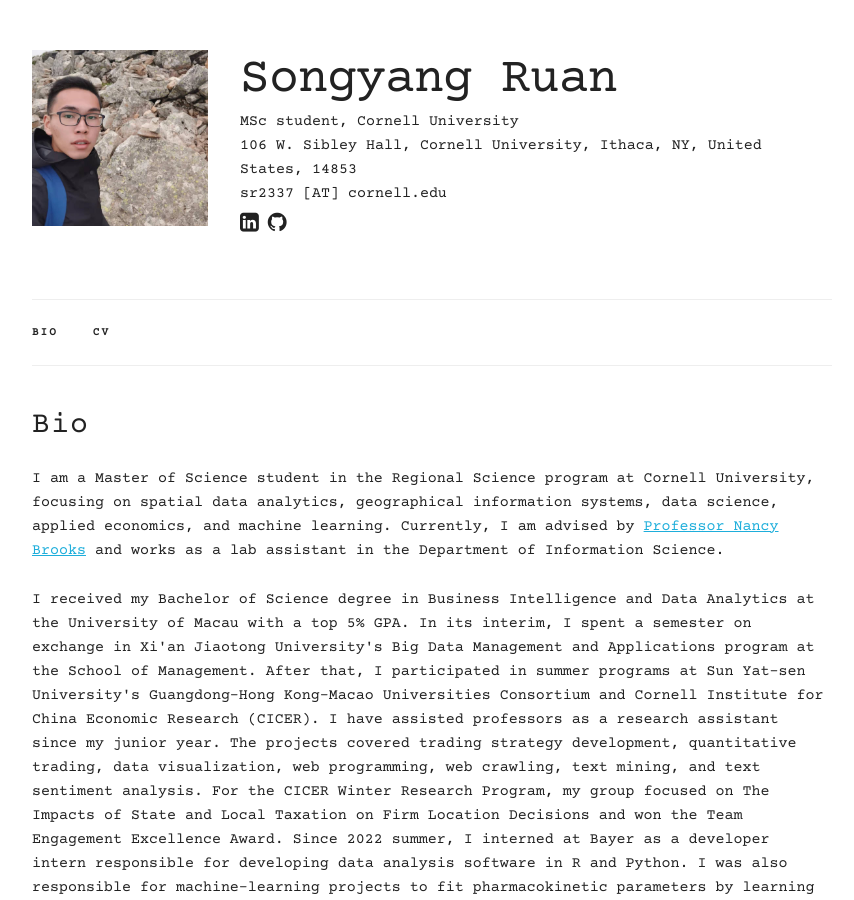
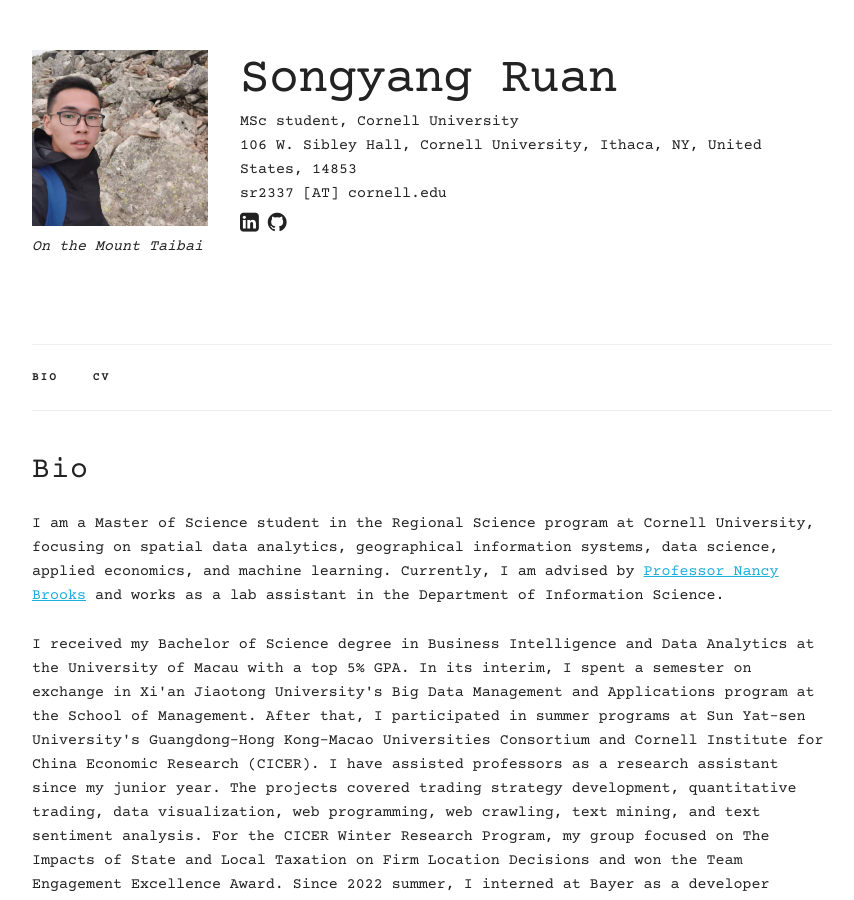
Before and after one commit to Horatioj/Horatioj.github.io, a Jekyll site: the page built from index.html, in a window 1280 px wide and 900 px high. Shown: the whole window, without its empty margins (208-1062 px from the left). Built offline with Jekyll 4.4.1, drawn with Linux system fonts in a browser that asks for light colours.

Commit message:
Update default.html

```diff
--- a/_layouts/default.html
+++ b/_layouts/default.html
@@ -70,6 +70,7 @@
       <div class="row">
         <div class="three columns">
           <a href="{{ site.baseurl }}/"><img class="u-max-full-width" src='{{ site.baseurl }}{{ site.data.main_info.profile_pic }}'></a>
+          <p><i>On the Mount Taibai</i></p>
         </div>
         <div class="nine columns main-description">
             <h1>{{ site.data.main_info.name }}</h1>
```
